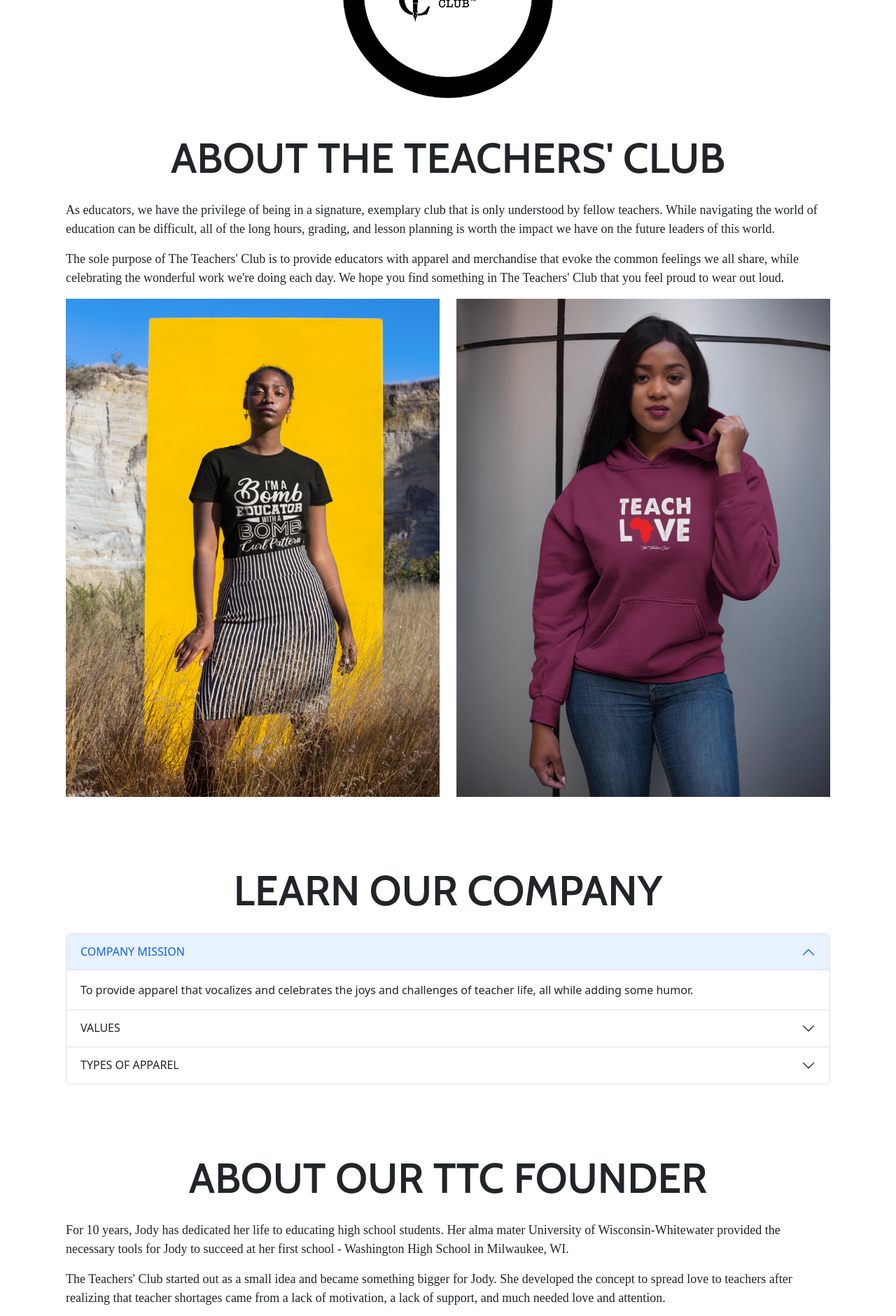
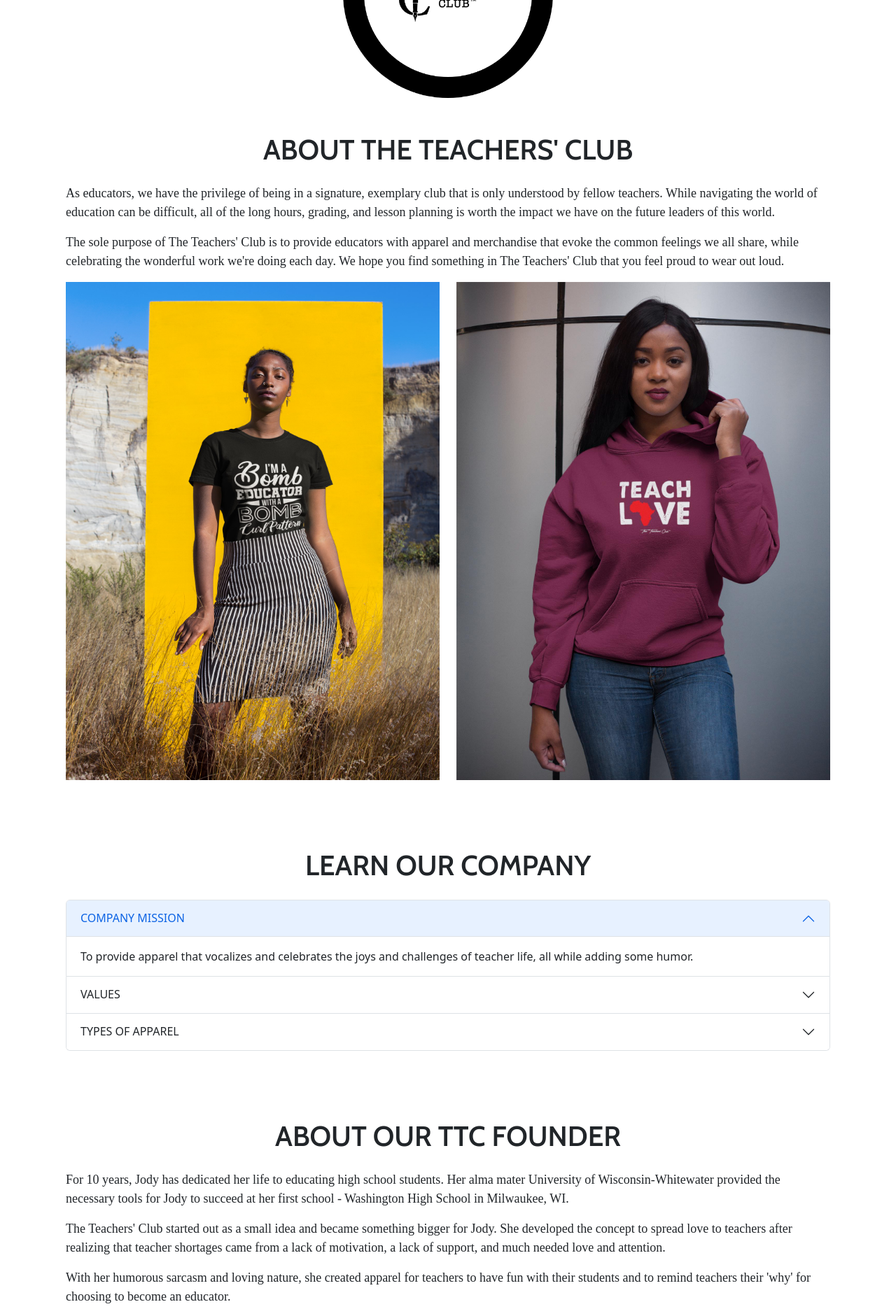
Before and after one commit to shay90210/teachers-club-app, a React (Create React App) app: page /about in a window 1280 px wide. Shown: the part 264-2145 px from the top of the page at 70% size. Built offline with nearby package versions, Linux system fonts and the light colour scheme.

Commit message:
updated styles

```diff
--- a/src/App.scss
+++ b/src/App.scss
@@ -110,6 +110,7 @@
     font-size: $--size-h1;
     font-family: 'indie-flower';
     margin-top: 50px;
+    font-weight: $--bold;
   }
 
   h2 {
@@ -143,14 +144,8 @@
     margin-top: 50px;
     margin-bottom: 25px;
     font-weight: $--bold;
-    font-size: $--size-h2;
+    font-size: $--size-h3;
     font-family: 'cabin';
-  }
-
-  @media screen and (max-width: 992px) {
-    .about-title {
-      font-size: $--size-h3;
-    }
   }
 
   @media screen and (max-width: 768px) {
--- a/src/pages/Aboutpage.tsx
+++ b/src/pages/Aboutpage.tsx
@@ -4,7 +4,7 @@
 export const Aboutpage = () => {
     return (
         <div className='about-page'>
-            <h2 className='about-title'>ABOUT THE TEACHERS' CLUB</h2>
+            <h3 className='about-title'>ABOUT THE TEACHERS' CLUB</h3>
             <Container>
                 <Row>
                     <Col>
@@ -49,11 +49,11 @@
                     </Col>
                 </Row>
                 <Row className='mt-5'>
-                    <h2 className='about-title'>LEARN OUR COMPANY</h2>
+                    <h3 className='about-title'>LEARN OUR COMPANY</h3>
                     <AboutAccordion />
                 </Row>
                 <Row className='mt-5'>
-                    <h2 className='about-title'>ABOUT OUR TTC FOUNDER</h2>
+                    <h3 className='about-title'>ABOUT OUR TTC FOUNDER</h3>
                     <Col>
                         <p>For 10 years, Jody has dedicated her life to educating high school students.
                             Her alma mater University of Wisconsin-Whitewater provided the necessary tools
```
